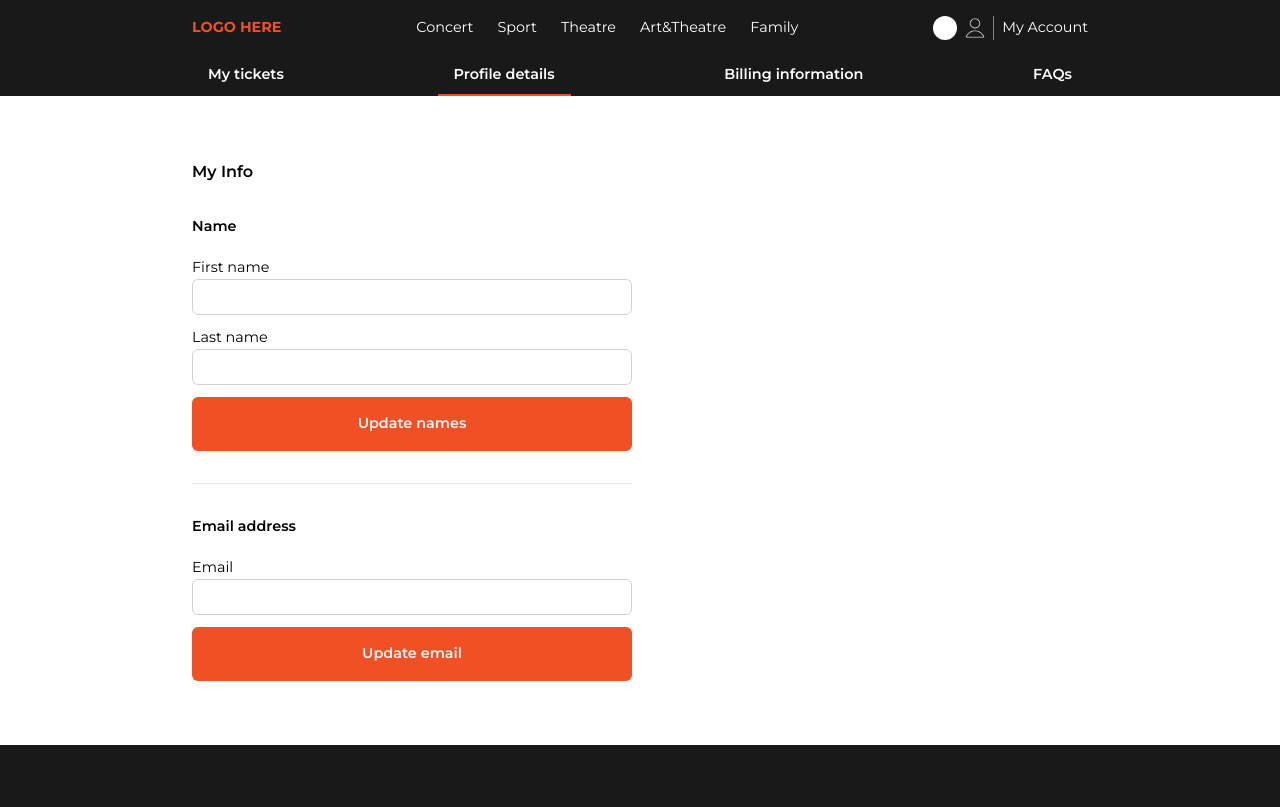
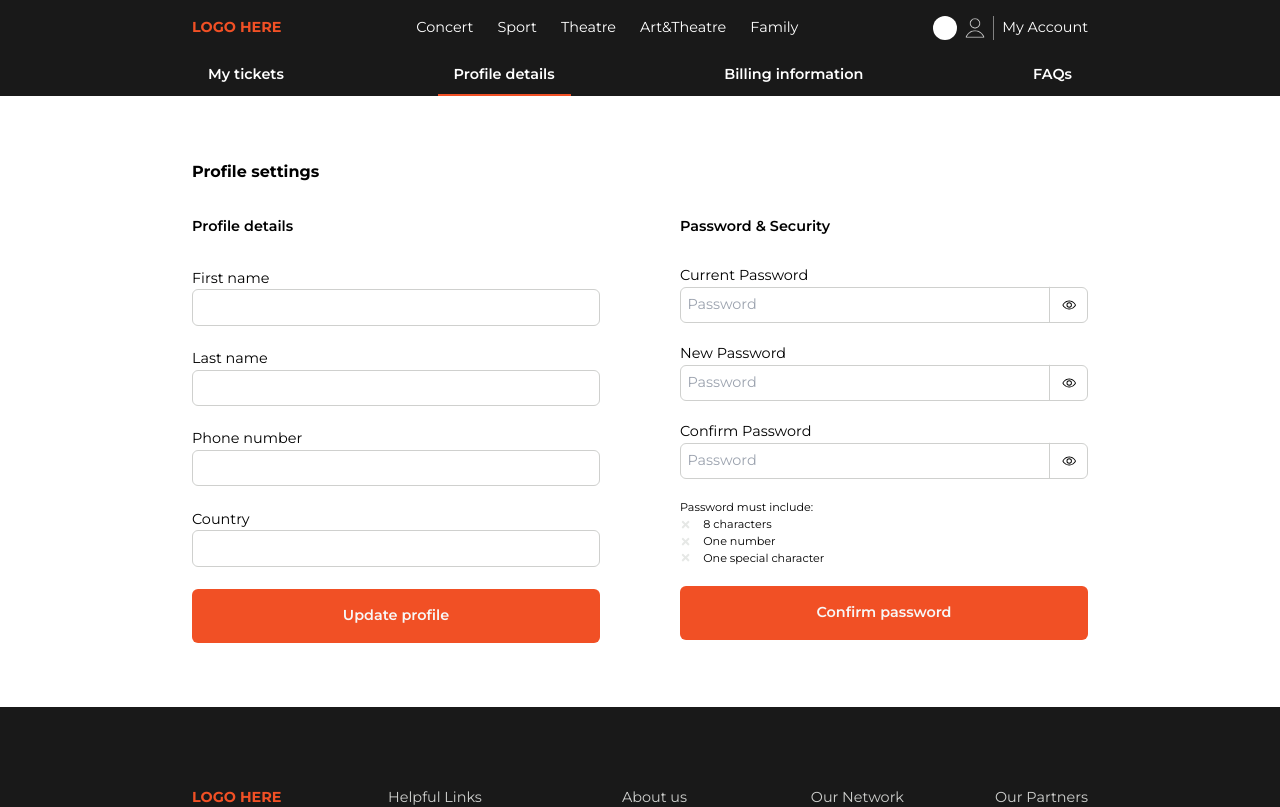
Before and after one commit to gabquelyn/ticketing-m, a Next.js app: page /settings in a window 1280 px wide. Shown: the top 807 px of the page. Built offline with nearby package versions, Linux system fonts and the light colour scheme.

Commit message:
profile settings completed

```diff
--- a/app/(pages)/settings/page.tsx
+++ b/app/(pages)/settings/page.tsx
@@ -1,21 +1,14 @@
 import React from "react";
-import NameSettings from "@/app/components/NameSettings";
-import EmailSettings from "@/app/components/EmailSettings";
-import Hr from "@/app/atoms/Hr";
+import ProfileSettings from "@/app/components/ProfileSettings";
+import PasswordSettings from "@/app/components/PasswordSettings";
 export default function Settings() {
   return (
     <div className="">
-      <p className="text-[1rem] font-semibold mb-8">My Info</p>
+      <p className="text-[1rem] font-bold mb-8">Profile settings</p>
 
-      <div className="grid grid-cols-1 md:grid-cols-2 gap-4">
-        <div className="flex flex-col gap-[2rem]">
-          <NameSettings />
-          <Hr/>
-          <EmailSettings />
-        </div>
-        <div>
-
-        </div>
+      <div className="grid grid-cols-1 md:grid-cols-2 gap-[5rem]">
+        <ProfileSettings />
+        <PasswordSettings />
       </div>
     </div>
   );
--- a/app/(register)/(account)/home/page.tsx
+++ /dev/null
@@ -1,7 +0,0 @@
-import React from 'react'
-
-export default function page() {
-  return (
-    <div>page</div>
-  )
-}
--- a/app/components/EmailSettings.tsx
+++ /dev/null
@@ -1,25 +0,0 @@
-"use client";
-import React, { useState } from "react";
-import Input from "../atoms/Input";
-import Button from "../atoms/Button";
-export default function EmailSettings() {
-  const [values, setValues] = useState({
-    email: "",
-  });
-  return (
-    <div className="flex flex-col gap-3">
-        <p className="mb-2 font-semibold">Email address</p>
-      <Input
-        label="Email"
-        type="email"
-        placeholder=""
-        value={values.email}
-        name="email"
-        onChange={(e) =>
-          setValues((prev) => ({ ...prev, email: e.target.value }))
-        }
-      />
-      <Button cta="Update email" className="p-2" />
-    </div>
-  );
-}
--- a/app/components/NameSettings.tsx
+++ /dev/null
@@ -1,37 +0,0 @@
-"use client";
-import React, { useState } from "react";
-import Input from "../atoms/Input";
-import Button from "../atoms/Button";
-export default function NameSettings() {
-  const [values, setValues] = useState<Names>({
-    firstname: "",
-    lastname: "",
-  });
-  const inputChangeHandelr: InputHandler = (e) => {
-    const { name, value } = e.target;
-    setValues((prev) => ({ ...prev, [name]: value }));
-  };
-  return (
-    <div className="flex flex-col gap-3">
-      <p className="mb-2 font-semibold">Name</p>
-
-      <Input
-        label="First name"
-        type="text"
-        placeholder=""
-        value={values.firstname}
-        name="firstname"
-        onChange={inputChangeHandelr}
-      />
-      <Input
-        label="Last name"
-        type="text"
-        placeholder=""
-        value={values.lastname}
-        name="lastname"
-        onChange={inputChangeHandelr}
-      />
-      <Button cta="Update names" className="p-2" />
-    </div>
-  );
-}
--- /dev/null
+++ b/app/components/PasswordSettings.tsx
@@ -0,0 +1,85 @@
+"use client";
+import React, { useState } from "react";
+import Input from "../atoms/Input";
+import { FaTimes } from "react-icons/fa";
+import { GiCheckMark } from "react-icons/gi";
+import Button from "../atoms/Button";
+export default function PasswordSettings() {
+  const [toggle, setToggled] = useState<PasswordToggled>({
+    current: false,
+    new: false,
+    confirm: false,
+  });
+  const [password, setPassword] = useState({
+    current: "",
+    new: "",
+    confirm: "",
+  });
+
+  const passwordHandler: InputHandler = (e) => {
+    const { name, value } = e.target;
+    setPassword((prev) => ({ ...prev, [name]: value }));
+  };
+
+  const passwordTogleHandler = (name: "current" | "new" | "confirm") => {
+    setToggled((prev) => ({ ...prev, [name]: !prev[name] }));
+  };
+
+  const returnIcon = (condition: boolean): React.ReactNode => {
+    if (condition) {
+      return <GiCheckMark className="text-orange" />;
+    }
+    return <FaTimes className="text-grey" />;
+  };
+
+  return (
+    <div className="flex flex-col gap-5">
+      <p className="mb-2 font-semibold">Password & Security</p>
+      <Input
+        label="Current Password"
+        type={toggle.current ? "text" : "password"}
+        placeholder="Password"
+        value={password.current}
+        name="current"
+        onChange={passwordHandler}
+        onToggle={() => passwordTogleHandler("current")}
+        toggle={toggle.current}
+      />
+      <Input
+        label="New Password"
+        type={toggle.new ? "text" : "password"}
+        placeholder="Password"
+        value={password.new}
+        name="new"
+        onChange={passwordHandler}
+        onToggle={() => passwordTogleHandler("new")}
+        toggle={toggle.new}
+      />
+      <Input
+        label="Confirm Password"
+        type={toggle.confirm ? "text" : "password"}
+        placeholder="Password"
+        value={password.confirm}
+        name="confirm"
+        onChange={passwordHandler}
+        onToggle={() => passwordTogleHandler("confirm")}
+        toggle={toggle.confirm}
+      />
+      <div className="text-[.7rem]">
+        <p>Password must include: </p>
+        <div className="flex items-center gap-3 transition-all">
+          {returnIcon(password.new.length >= 8)}
+          <p>8 characters</p>
+        </div>
+        <div className="flex items-center gap-3 transition-all">
+          {returnIcon(/\d/.test(password.new))} <p>One number</p>
+        </div>
+        <div className="flex items-center gap-3 transition-all">
+          {returnIcon(/[^a-zA-Z0-9\s]/.test(password.new))}
+         <p>One special character</p>
+        </div>
+      </div>
+      <Button cta="Confirm password" />
+    </div>
+  );
+}
--- /dev/null
+++ b/app/components/ProfileSettings.tsx
@@ -0,0 +1,55 @@
+"use client"
+import React, {useState} from "react";
+import Button from "../atoms/Button";
+import Input from "../atoms/Input";
+export default function ProfileSettings() {
+  const [values, setValues] = useState({
+    firstname: "",
+    lastname: "",
+    phone: "",
+    country: "",
+  });
+
+  const inputChangeHandelr: InputHandler = (e) => {
+    const { name, value } = e.target;
+    setValues((prev) => ({ ...prev, [name]: value }));
+  };
+  return (
+    <div className="flex flex-col gap-[1.4rem]">
+      <p className="mb-2 font-semibold">Profile details</p>
+      <Input
+        label="First name"
+        type="text"
+        placeholder=""
+        value={values.firstname}
+        name="firstname"
+        onChange={inputChangeHandelr}
+      />
+      <Input
+        label="Last name"
+        type="text"
+        placeholder=""
+        value={values.lastname}
+        name="lastname"
+        onChange={inputChangeHandelr}
+      />
+      <Input
+        label="Phone number"
+        type="tel"
+        placeholder=""
+        value={values.lastname}
+        name="phone"
+        onChange={inputChangeHandelr}
+      />
+      <Input
+        label="Country"
+        type="text"
+        placeholder=""
+        value={values.lastname}
+        name="country"
+        onChange={inputChangeHandelr}
+      />
+      <Button cta="Update profile" className="p-2" />
+    </div>
+  );
+}
--- a/type.d.ts
+++ b/type.d.ts
@@ -26,4 +26,10 @@ interface DummyEvent {
   state: string;
 }
 
+interface PasswordToggled{
+  current: boolean,
+  new: boolean,
+  confirm: boolean
+}
+
 type  EventType = "trending" | "popular" | "recent" | "presale" | "news"
```
